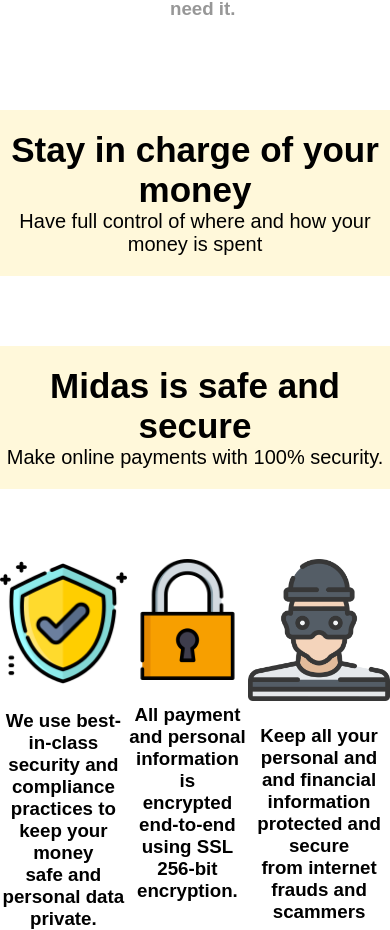
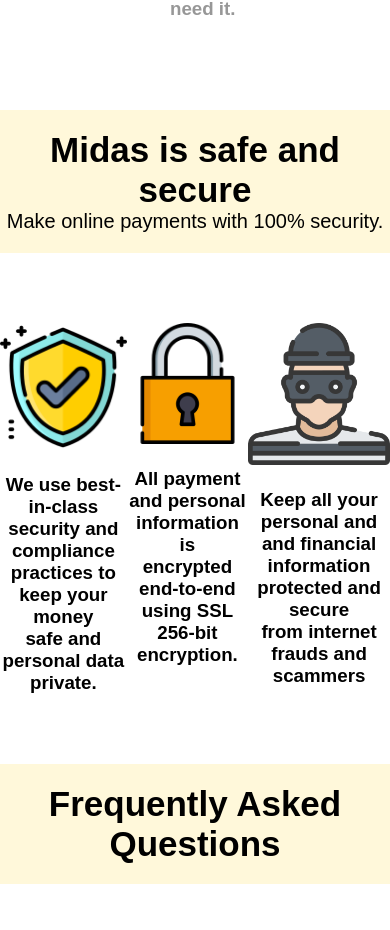
Before and after one commit to JojoDuke/midas-landing-page, a Next.js app: page / in a window 390 px wide. Shown: the part 2676-3606 px from the top of the page. Built offline with nearby package versions, Linux system fonts and the light colour scheme; a web font is replaced by a local one.

Commit message:
mobile loading

```diff
--- a/components/MainSection.js
+++ b/components/MainSection.js
@@ -57,14 +57,6 @@
         </div>
 
         <div className={styles.dividerText}>
-            <h1>Stay in charge of your money</h1>
-            <h2>Have full control of where and how your money is spent</h2>
-        </div>
-        <div className={styles.sicDiv}>
-
-        </div>
-
-        <div className={styles.dividerText}>
           <h1>Midas is safe and secure</h1>
           <h2>Make online payments with 100% security.</h2>
         </div>
--- a/styles/MainSection.module.css
+++ b/styles/MainSection.module.css
@@ -56,6 +56,21 @@
     font-weight: 700;
 }
 
+/* ------------------------------------------ */
+
+
+.sicDiv{
+    background-color: grey;
+    width: 1200px;
+    height: 400px;
+    border-radius: 10px;
+    margin: auto auto;
+}
+
+
+/* ------------------------------------------ */
+
+
 .securityDiv{
     display: flex;
     justify-content: space-around;
```
